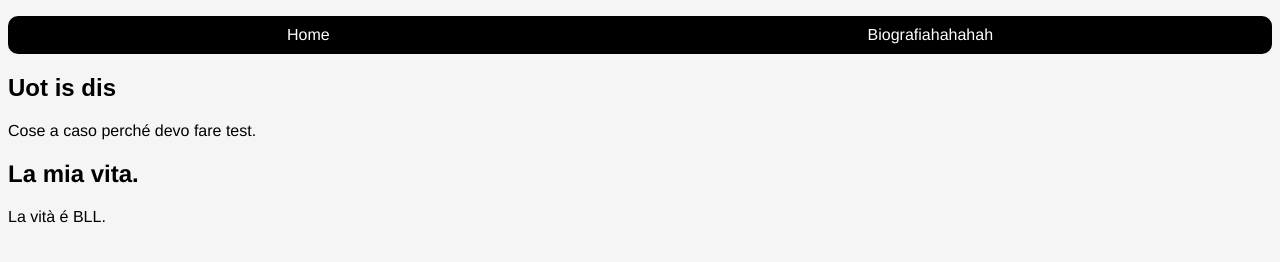
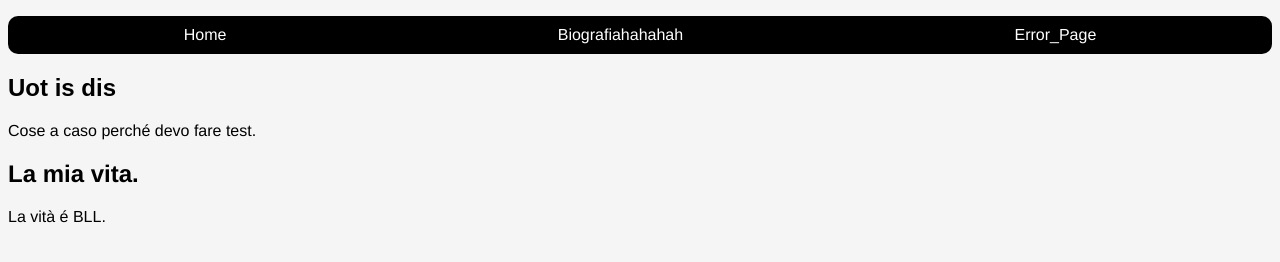
Before and after one commit to calminaro/calminaro.github.io, a plain HTML site: page page2.html in a window 1280 px wide. Drawn offline with Linux system fonts and the light colour scheme.

Commit message:
v3_totale

```diff
--- a/page2.html
+++ b/page2.html
@@ -11,6 +11,7 @@
   	    <ul>
           <li><a href="index.html">Home</a></li>
           <li>Biografiahahahah</li>
+		  <li><a href="page_error.html">Error_Page</a></li>
         </ul>
 	    </nav>
 
--- a/styles.css
+++ b/styles.css
@@ -7,6 +7,7 @@ body {
     color: Black;
     font-family: "Arial", serif;
   }
+
 
 
 nav ul {
```
Also changed, not shown: page_error.html (+1 -0 lines).
